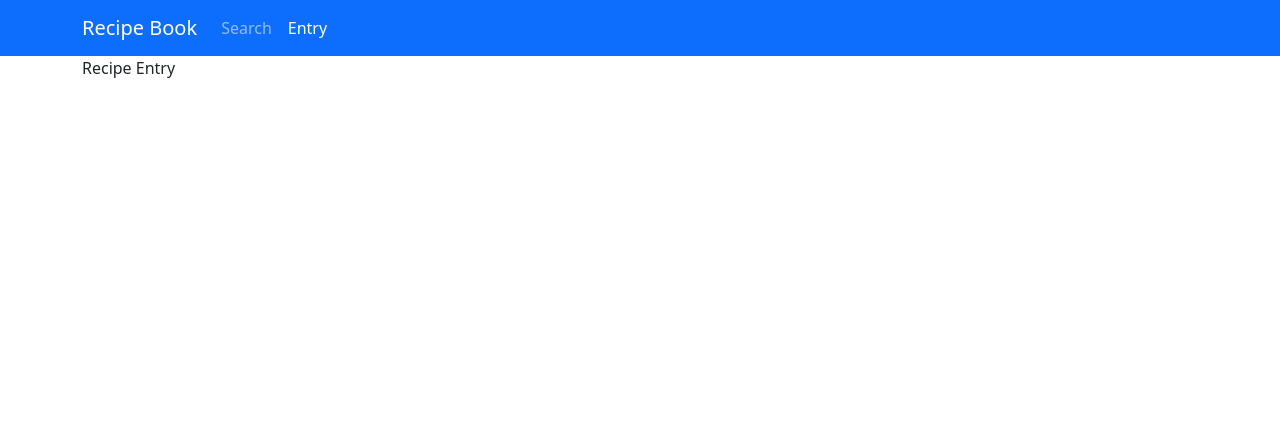
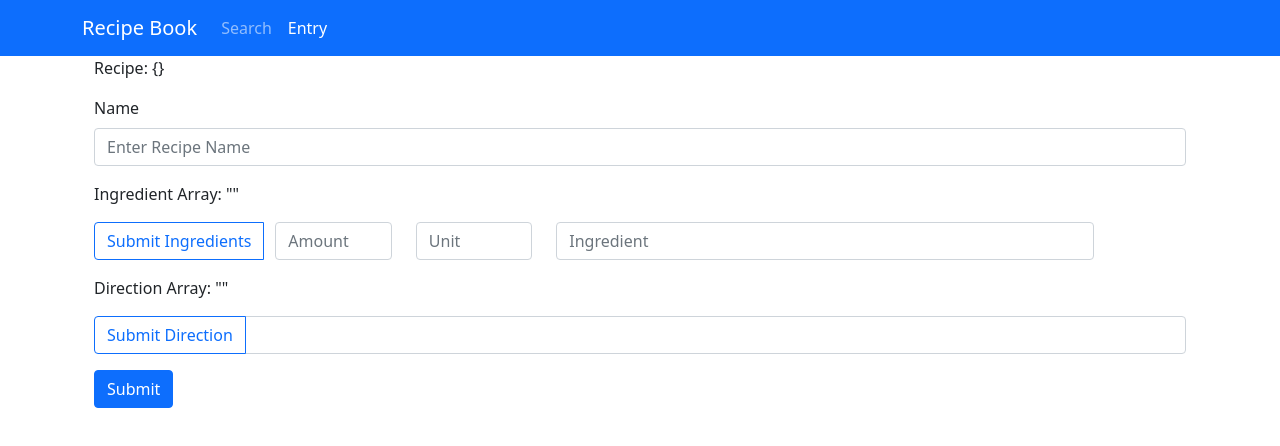
Before and after one commit to cawleygl/recipe-book-old, a React (Create React App) app: page /entry in a window 1280 px wide. Shown: the top 446 px of the page. Built offline with nearby package versions, Linux system fonts and the light colour scheme.

Commit message:
Started recipe entry form

```diff
--- a/src/routes/Entry.js
+++ b/src/routes/Entry.js
@@ -1,7 +1,164 @@
+import React, { useEffect } from "react";
+import Form from 'react-bootstrap/Form'
+import Button from 'react-bootstrap/Button'
+import ButtonGroup from 'react-bootstrap/ButtonGroup'
+import Container from 'react-bootstrap/Container';
+import InputGroup from 'react-bootstrap/InputGroup'
+import Dropdown from 'react-bootstrap/Dropdown'
+import Row from 'react-bootstrap/Row'
+import Col from 'react-bootstrap/Col'
+
+
 const About = () => {
+  const [recipe, setRecipe] = React.useState({});
+  const [name, setName] = React.useState("");
+
+  const [ingredientName, setIngredientName] = React.useState("");
+  const [ingredientAmount, setIngredientAmount] = React.useState("");
+  const [ingredientUnit, setIngredientUnit] = React.useState("");
+
+  const [ingredients, setIngredients] = React.useState("");
+
+  const [newDirection, setNewDirection] = React.useState("");
+  const [directions, setDirections] = React.useState("");
+
+  useEffect(() => {
+    console.log("Recipe", recipe);
+  }, [recipe]);
+
+  const handleIngredientName = (event) => {
+    setIngredientName(event.target.value);
+  }
+  const handleIngredientAmount = (event) => {
+    setIngredientAmount(event.target.value);
+  }
+  const handleIngredientUnit = (event) => {
+    setIngredientUnit(event.target.value);
+  }
+
+  const handleNameChange = (event) => {
+    setName(event.target.value);
+  }
+  const handleNewDirection = (event) => {
+    setNewDirection(event.target.value);
+  }
+
+  const handleDirectionSubmit = () => {
+    setDirections([...directions, newDirection]);
+    setNewDirection("");
+  }
+  const handleIngredientSubmit = () => {
+    setIngredients([...ingredients, { name: ingredientName, amount: ingredientAmount, unit: ingredientUnit }]);
+    setIngredientName("");
+    setIngredientAmount(0);
+    setIngredientUnit(null);
+
+  }
+
+  const submitRecipe = () => {
+    let recipeObj = {
+      name: name,
+      ingredients: ingredients,
+      directions: directions
+    }
+    setRecipe(recipeObj);
+  }
+
   return (
-    <div>Recipe Entry</div>
+    <Container>
+      <p>Recipe: {JSON.stringify(recipe, null, 2)}</p>
+      <Form>
+        <Form.Group className="mb-3" controlId="formBasicName">
+          <Form.Label>Name</Form.Label>
+          <Form.Control
+            type="text"
+            placeholder="Enter Recipe Name"
+            value={name}
+            onChange={handleNameChange}
+          />
+        </Form.Group>
+        <p>Ingredient Array: {JSON.stringify(ingredients, null, 2)}</p>
+
+        <InputGroup className="mb-3">
+          <Dropdown as={ButtonGroup}>
+            <Button
+              variant="outline-primary"
+              id="recipe-ingredients"
+              onClick={handleIngredientSubmit}
+            >
+              Submit Ingredients
+            </Button>
+            {ingredients ?
+              <>
+                <Dropdown.Toggle split variant="outline-primary" id="dropdown-split-basic" />
+                <Dropdown.Menu>
+                  {ingredients.map((ingredient) => (
+                    <Dropdown.Item href="#/action-1">Edit {ingredient.name}</Dropdown.Item>
+                  ))}
+                </Dropdown.Menu>
+              </>
+              : null}
+          </Dropdown>
+          <Row>
+            <Col xs={2}>
+              <Form.Control
+                placeholder="Amount"
+                value={ingredientAmount}
+                onChange={handleIngredientAmount}
+              />
+            </Col>
+            <Col xs={2}>
+              <Form.Control
+                placeholder="Unit"
+                value={ingredientUnit}
+                onChange={handleIngredientUnit}
+              />
+            </Col>
+            <Col xs={8}>
+              <Form.Control
+                placeholder="Ingredient"
+                value={ingredientName}
+                onChange={handleIngredientName}
+              />
+            </Col>
+          </Row>
+        </InputGroup>
+
+        <p>Direction Array: {JSON.stringify(directions, null, 2)}</p>
+        <InputGroup className="mb-3">
+          <Dropdown as={ButtonGroup}>
+            <Button
+              variant="outline-primary"
+              id="recipe-directions"
+              onClick={handleDirectionSubmit}
+            >
+              Submit Direction
+            </Button>
+            {directions ?
+              <>
+                <Dropdown.Toggle split variant="outline-primary" id="dropdown-split-basic" />
+                <Dropdown.Menu>
+                  {directions.map((direction) => (
+                    <Dropdown.Item href="#/action-1">Edit Step #{directions.indexOf(direction) + 1}</Dropdown.Item>
+                  ))}
+                </Dropdown.Menu>
+              </>
+              : null}
+          </Dropdown>
+          <Form.Control
+            aria-label="Enter recipe directions with button addon"
+            aria-describedby="recipe-directions"
+            value={newDirection}
+            onChange={handleNewDirection}
+          />
+        </InputGroup>
+
+
+        <Button variant="primary" onClick={submitRecipe}>
+          Submit
+        </Button>
+      </Form>
+    </Container>
   )
 }
-
 export default About
```
